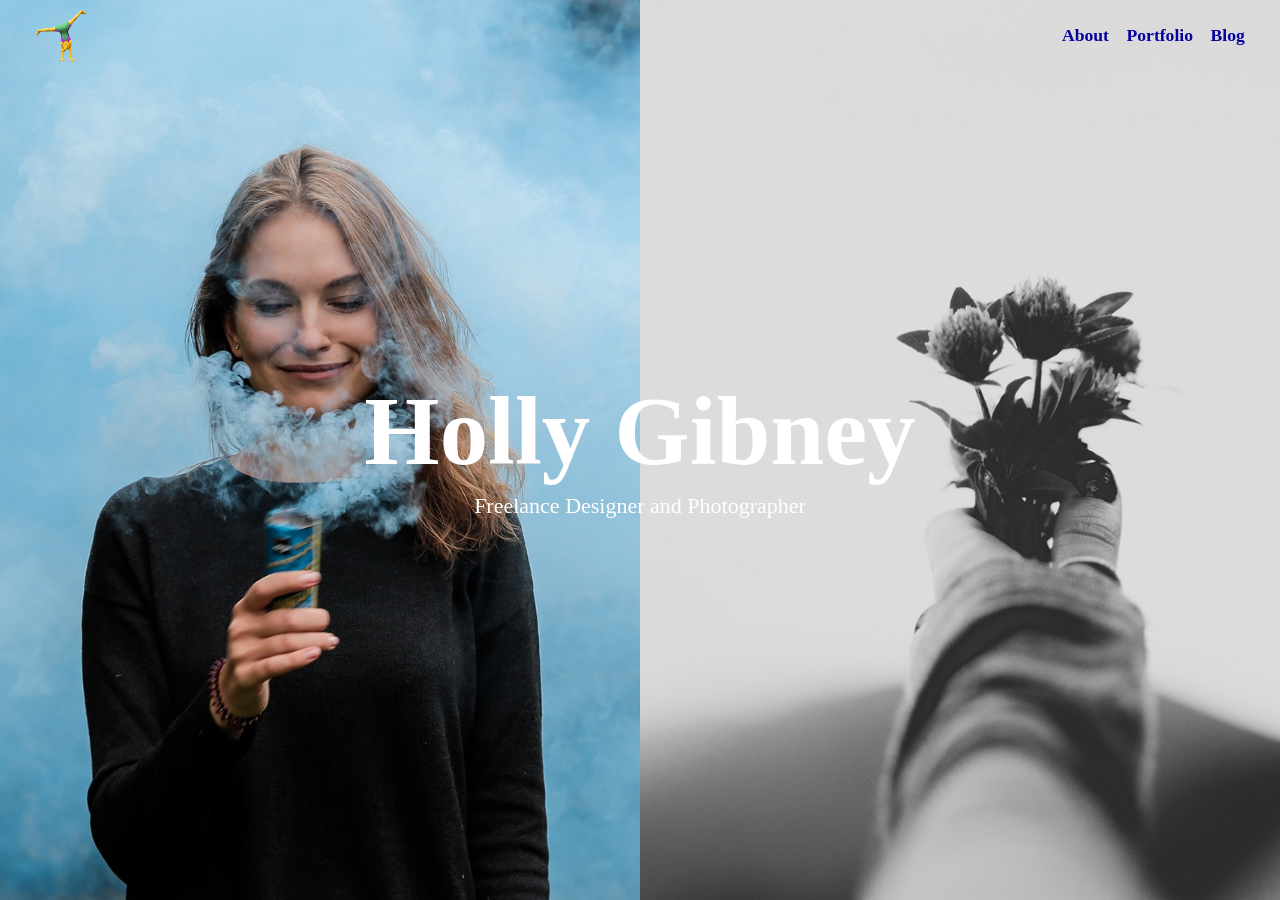
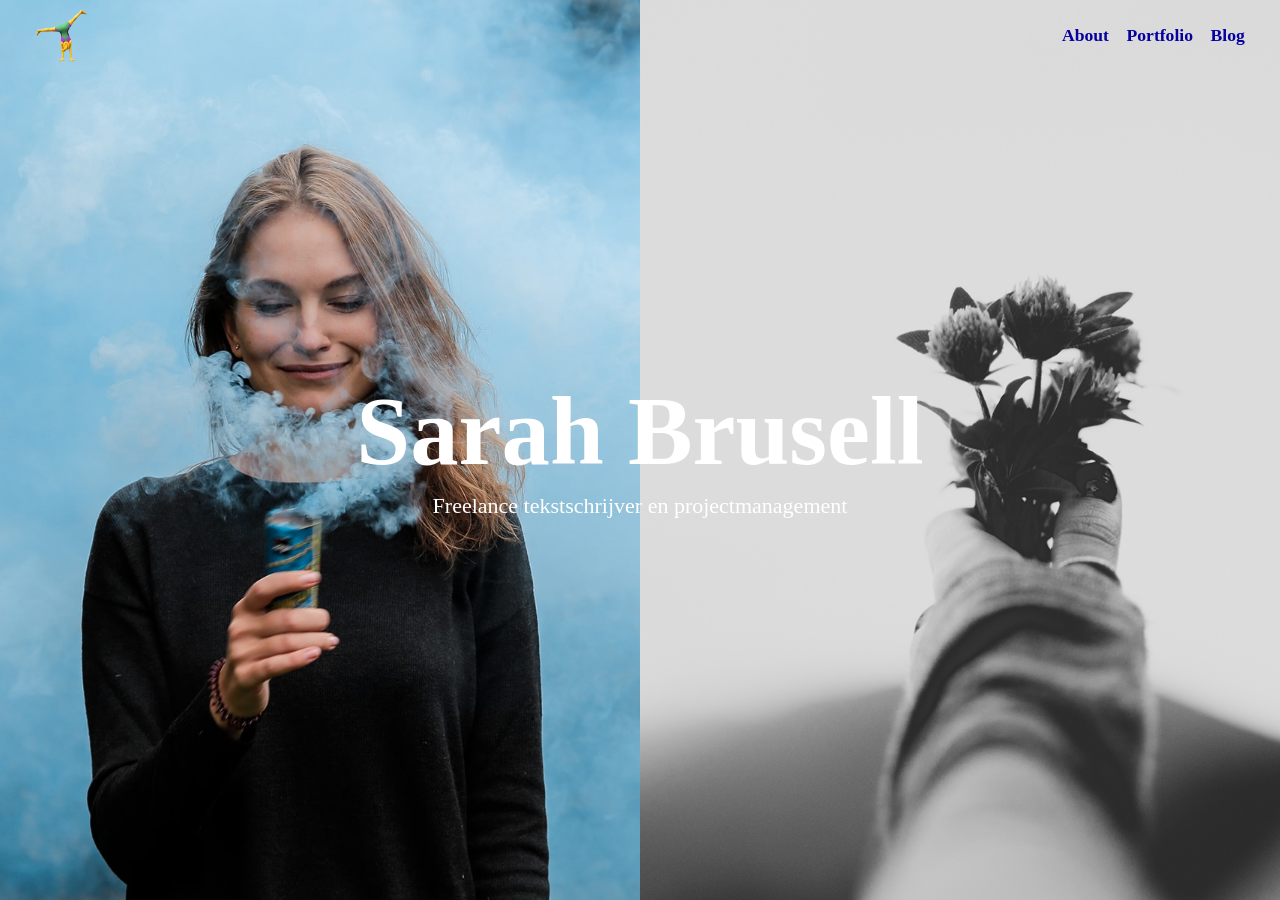
Before and after one commit to scspijker/sarahbrusell.nl, a Jekyll site: the page built from index.html, in a window 1280 px wide and 900 px high. Built offline with Jekyll 4.4.1, drawn with Linux system fonts in a browser that asks for light colours; some web fonts are replaced.

Commit message:
Update index.html

```diff
--- a/index.html
+++ b/index.html
@@ -3,8 +3,8 @@ layout: default
 ---
 <section class="mast">
   <header class="mast__header">
-    <h1>Holly Gibney</h1>
-    <span>Freelance Designer and Photographer</span>
+    <h1>Sarah Brusell</h1>
+    <span>Freelance tekstschrijver en projectmanagement</span>
   </header>
   <div class="mast__img bg-grey">
     <div class="absolute-bg" style="background-image: url('/assets/images/mast-left.jpg');"></div>
```
